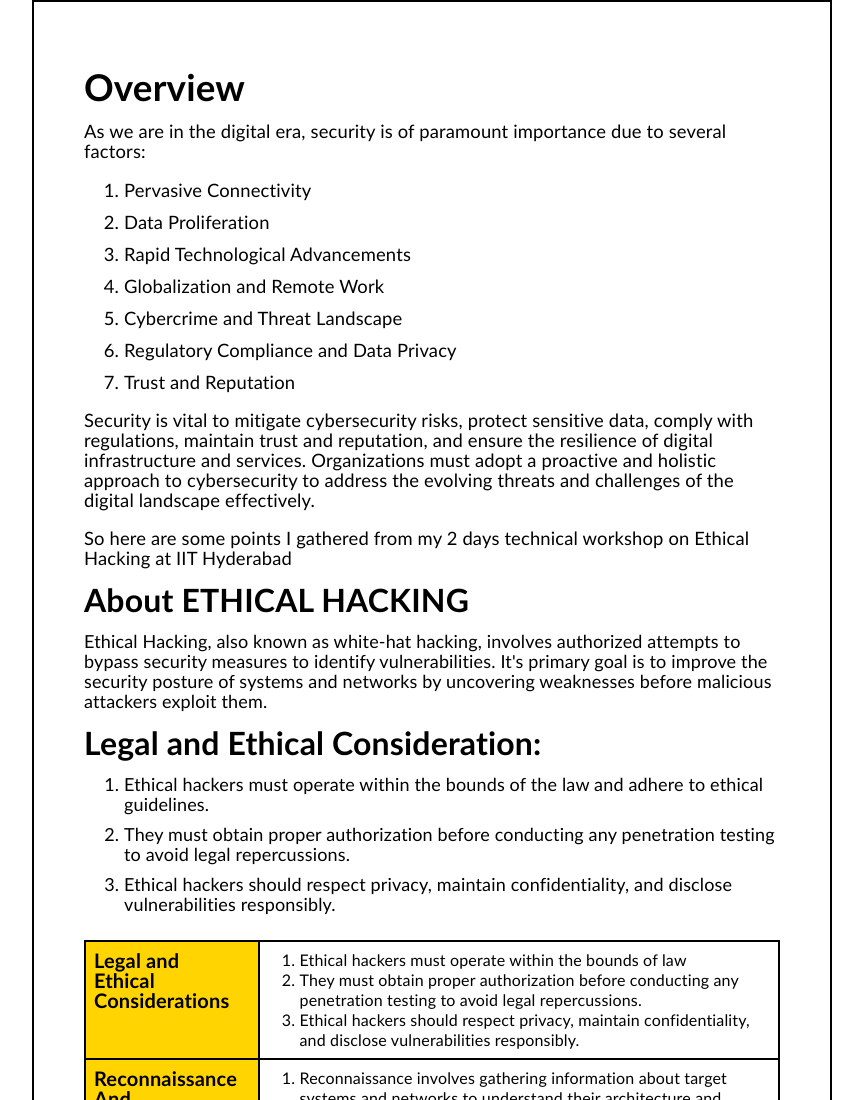
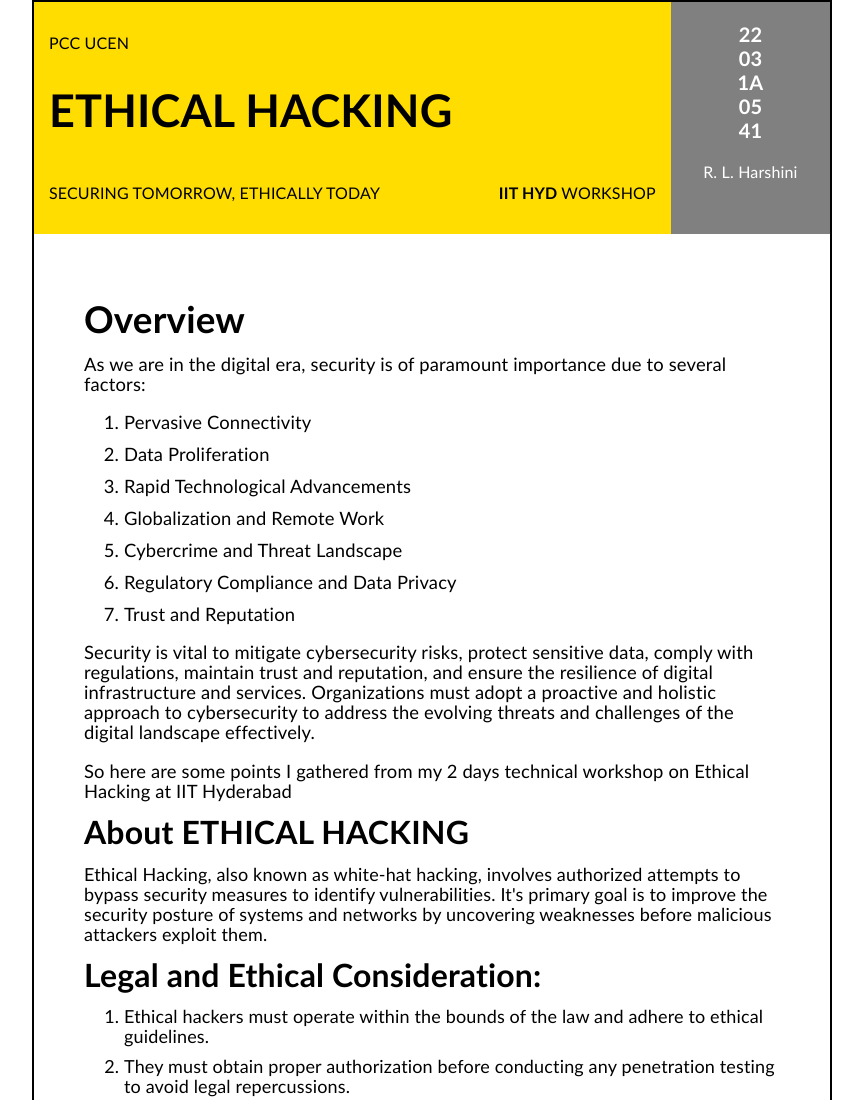
Before and after one commit to pradyumna-11/blog-temp, a plain HTML site: page index.html in a window 1280 px wide. Shown: the top 1100 px of the page, without its empty margins (208-1071 px from the left). Drawn offline with Linux system fonts and the light colour scheme.

Commit message:
Add header

```diff
--- a/index.css
+++ b/index.css
@@ -27,6 +27,78 @@ body {
   margin: 0px;
   border-width: 2px;
   border-style: solid;
+}
+
+.main{
+    width: 100%;
+    max-width: 800px;
+    display: flex;
+    flex-direction: row;
+
+   margin: 0px;
+   padding: 0px;
+   box-sizing: border-box;
+   background-color: black;
+}
+
+.mb-1 {
+    width: 80%;
+    background-color: hsl(52, 100%, 50%);
+    display: flex;
+    flex-direction: column;
+    padding: 15px;
+}
+
+.mb-2 {
+    width: 20%;
+    background-color: grey;
+
+}
+
+.box1{
+    background-color: hsl(52, 100%, 50%);
+
+    padding: 10px;
+    width: 90%;
+}
+
+.header-desc {
+    margin-bottom: 0px;
+}
+
+.header-heading {
+    font-size: 45px;
+    line-height: normal;
+}
+
+.header-1-bottom {
+    display: flex;
+    flex-direction: row;
+    align-items: center;
+    width: 100%;
+}
+
+.header-bottom-2-desc {
+    margin-left: auto;
+}
+
+.header-span {
+    font-weight: bold;
+}
+
+.roll {
+    color: white;
+    text-align: center;
+    font-size: 20px;
+    line-height: normal;
+    font-weight: bold;
+
+}
+
+.name {
+    color: white;
+    text-align: center;
+
 }
 
 .about-section {
@@ -250,4 +322,12 @@ body {
   .table-point {
     font-size: 14px;
   }
+
+  .about-heading {
+    line-height: normal;
+  }
+
+  .header-heading {
+    font-size: 30px;
+  }
 }
--- a/index.html
+++ b/index.html
@@ -15,6 +15,38 @@
   <body>
     <div class="main-bg">
       <div class="inner">
+        <div class="main">
+            <div class="mb-1">
+                    <p class="header-desc">PCC UCEN</p>
+                    <h1 class="header-heading">ETHICAL HACKING</h1>
+                    <div class="header-1-bottom">
+                        <p class="header-bottom-1-desc">SECURING TOMORROW, ETHICALLY TODAY</p>
+                        <p class="header-bottom-2-desc"><span class="header-span">IIT HYD</span> WORKSHOP</p>
+                    </div>
+            </div>
+            <div class="mb-2">
+                <p class="roll">22<br>03<br>1A<br>05<br>41</p>
+                <p class="name">R. L. Harshini</p>
+            </div>
+        </div>
+        <!--
+        <div class="main">
+            <div class="box1">
+                <div class="p1">
+                    <p class="d">PCC UCEN</p>
+                    <h1>ETHICAL HACKING</h1>
+                    <div class="a">
+                        <p class="p2">SECURING TOMORROW, ETHICALLY TODAY</p>
+                        <p class="c"><span>IIT HYD</span> WORKSHOP</p>
+                    </div>
+                </div>
+            </div>
+            <div class="box2">
+                <p class="roll">22<br>03<br>1A<br>05<br>41</p>
+                <p class="name">R. L. Harshini</p>
+            </div>
+        </div>-->
+
         <div class="s-section">
           <h1>Overview</h1>
           <p>
```
